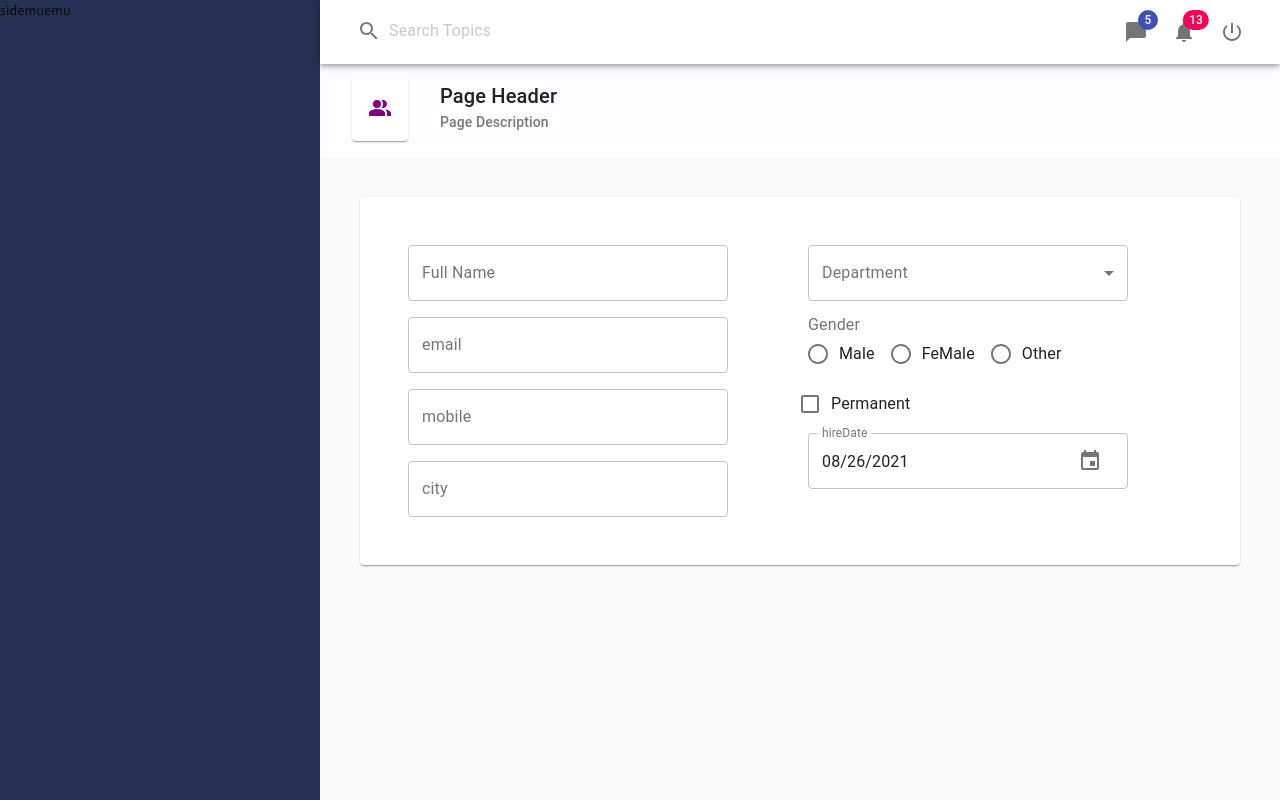
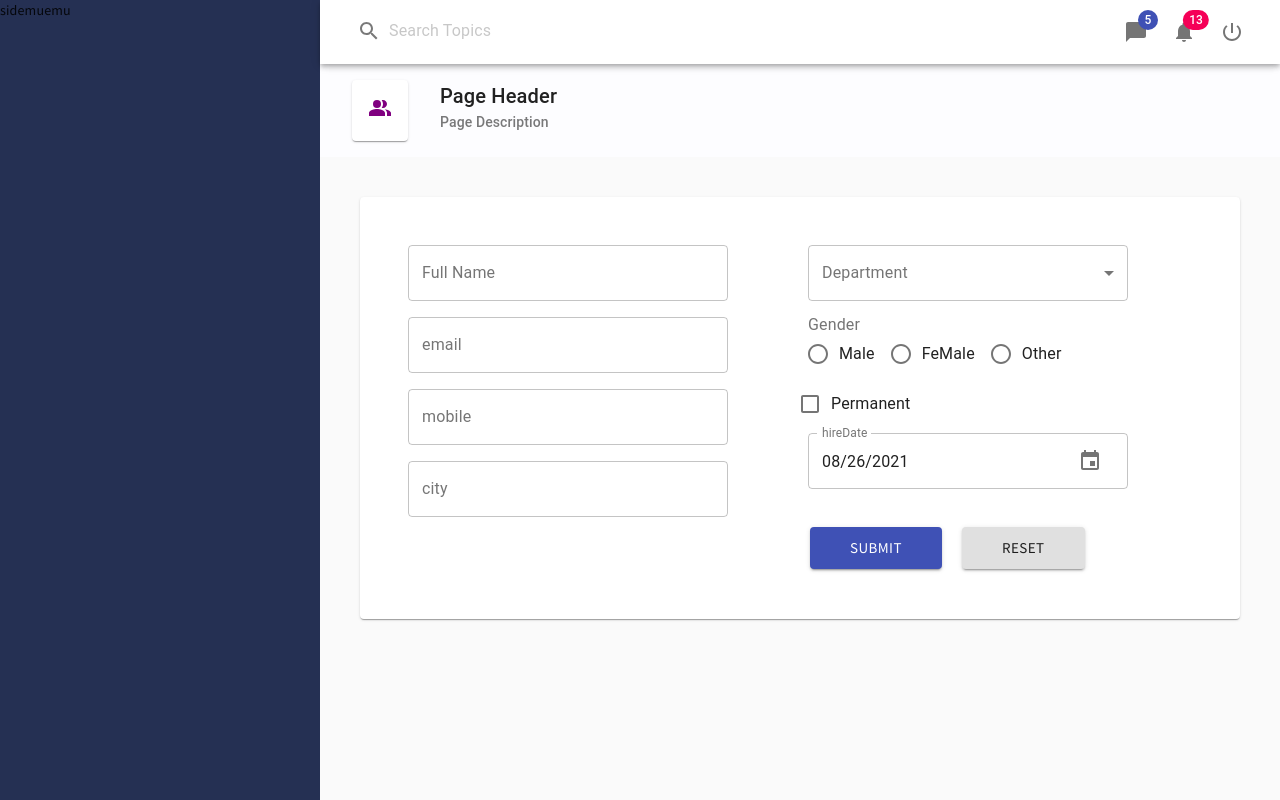
Before and after one commit to Anuki-UCSC/admin-panel--material-ui, a React (Create React App) app: page / in a window 1280 px wide. Built offline with nearby package versions, Linux system fonts and the light colour scheme.

Commit message:
reusable button

```diff
--- a/src/pages/forms/ReusableEmpform.js
+++ b/src/pages/forms/ReusableEmpform.js
@@ -93,6 +93,19 @@ export default function ReusableEmpform() {
             value={values.hireDate}
             onChange={handleInputChange}
           />
+
+          <Controls.Button
+            variant="contained"
+            size="large"
+            color="primary"
+            text="Submit"
+          />
+          <Controls.Button
+            variant="contained"
+            size="large"
+            color="default"
+            text="Reset"
+          />
         </Grid>
       </Grid>
     </Form>
--- /dev/null
+++ b/src/pages/forms/reusable_comp/Button.js
@@ -0,0 +1,29 @@
+import React from "react";
+import { makeStyles, Button as MuiButton } from "@material-ui/core";
+
+const usestyles = makeStyles({
+  root: {
+    margin: 10,
+    marginTop: 30,
+    paddingLeft: 40,
+    paddingRight: 40,
+  },
+});
+
+export default function Button(props) {
+  const { varient, size, color, onClick, text, ...other } = props;
+  const classes = usestyles();
+
+  return (
+    <MuiButton
+      variant={varient || "contained"}
+      size={size || "large"}
+      color={color || "primary"}
+      onClick={onClick}
+      {...other}
+      className={classes.root}
+    >
+      {text}
+    </MuiButton>
+  );
+}
--- a/src/pages/forms/reusable_comp/Controls.js
+++ b/src/pages/forms/reusable_comp/Controls.js
@@ -4,6 +4,7 @@ import RadioGroup from "./RadioGroup";
 import Select from "./Select";
 import CheckBox from "./CheckBox";
 import DatePicker from "./DatePicker";
+import Button from "./Button";
 
 const Controls = {
   Input,
@@ -11,6 +12,7 @@ const Controls = {
   Select,
   CheckBox,
   DatePicker,
+  Button,
 };
 
 export default Controls;
```
